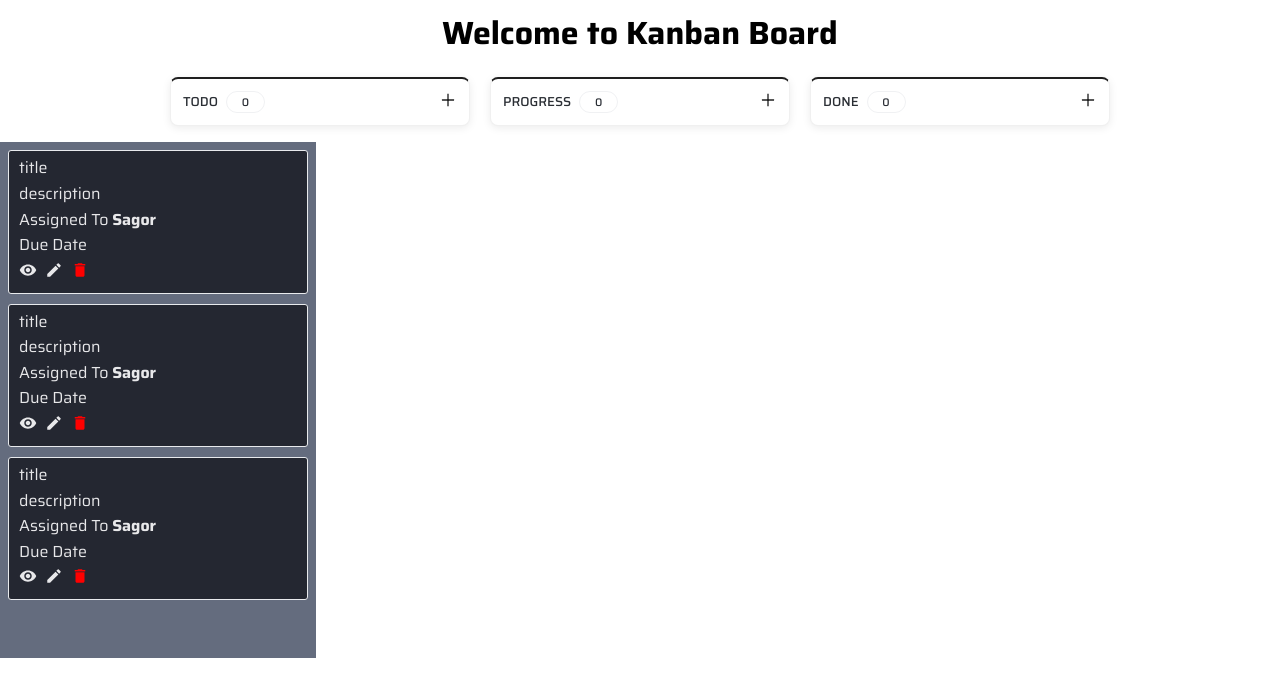
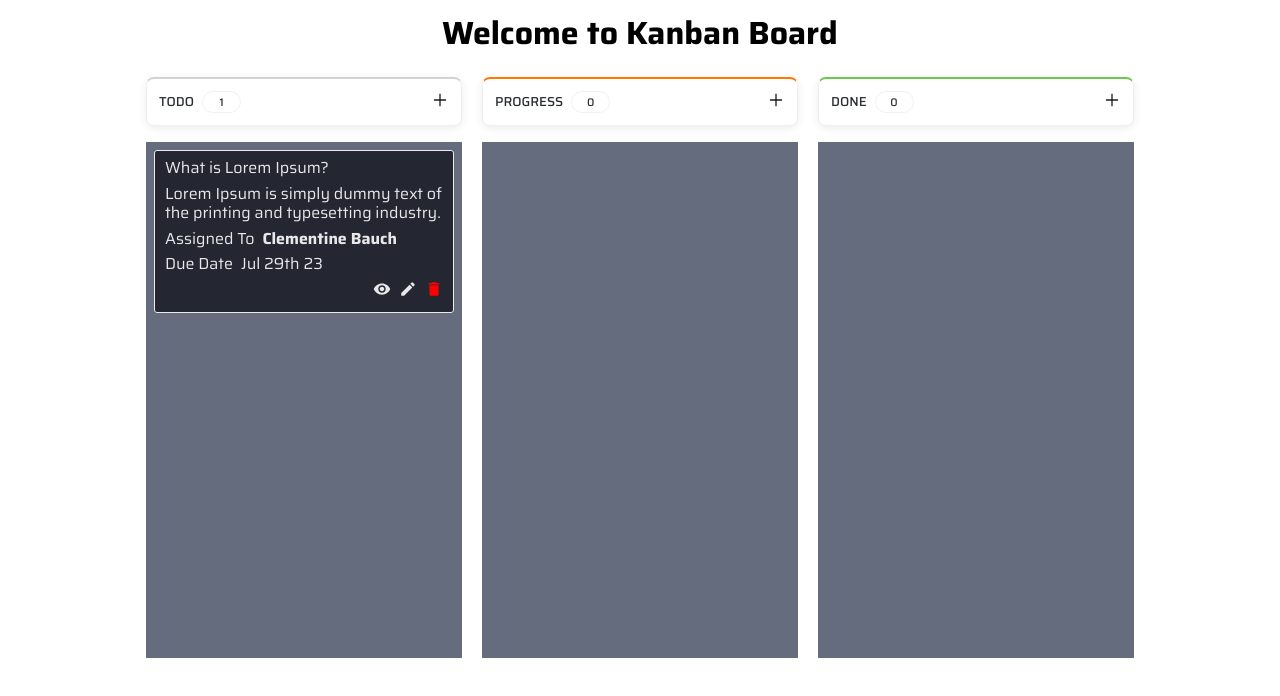
Before and after one commit to sagorpaul142/kanban_board, a React (Vite) app: page / in a window 1280 px wide. Shown: the top 696 px of the page. Built offline with nearby package versions, Linux system fonts and the light colour scheme.

Commit message:
data show and drag and drop complete

```diff
--- a/src/Context/GlobalContext.jsx
+++ b/src/Context/GlobalContext.jsx
@@ -1,12 +1,22 @@
 import {createContext, useState} from "react";
 import {DONE, IN_PROGRESS, TO_DO} from "../utils/helper.js";
+import {v4 as uuid} from "uuid";
 
 export const todoContext = createContext()
 
 const initialData = {
     "todo": {
         name: TO_DO,
-        items: [],
+        items: [
+            {
+                id: uuid(),
+                title: 'What is Lorem Ipsum?',
+                status: 'todo',
+                description: 'Lorem Ipsum is simply dummy text of the printing and typesetting industry.',
+                due_date: "2023-07-29",
+                assigned_to: 'clementine_bauch'
+            }
+        ],
         color: 'rgb(211, 211, 211)'
     },
     "progress": {
@@ -22,9 +32,9 @@ const initialData = {
 }
 
 function GlobalContext({children}) {
-    const [todo, setTodo] = useState(initialData)
+    const [todos, setTodos] = useState(initialData)
     return (
-        <todoContext.Provider value={{todo, setTodo}}>
+        <todoContext.Provider value={{todos, setTodos}}>
             {children}
         </todoContext.Provider>
     );
--- a/src/components/Header/Header.jsx
+++ b/src/components/Header/Header.jsx
@@ -2,9 +2,12 @@ import {Card} from "antd";
 import {AiOutlinePlus} from "react-icons/ai";
 import "./static/Header.css"
 
-function Header({title, numberOfTodo = 0}) {
+function Header({title, color, status, numberOfTodo = 0}) {
     return (
-        <Card className={"header"}>
+        <Card
+            className={"header"}
+            style={{borderTopColor: color}}
+        >
             <div className="header_section">
                 <div className={'title'}>
                     {title}
--- a/src/components/Header/static/Header.css
+++ b/src/components/Header/static/Header.css
@@ -1,5 +1,5 @@
 .header {
-    width: 300px;
+    width: 316px;
     padding: 12px;
     border-top: 2px solid;
     box-shadow: 0 calc(2 / 16 * 1rem) calc(8 / 16 * 1rem) rgba(0, 0, 0, .08);
--- a/src/components/KanbanBoard/KanbanBoard.jsx
+++ b/src/components/KanbanBoard/KanbanBoard.jsx
@@ -1,17 +1,83 @@
-import React from 'react';
+import React, {useContext} from 'react';
 import Header from "../Header/Header.jsx";
 import "./static/KanbanBoard.css"
 import TaskList from "../TaskList/TaskList.jsx";
+import {DragDropContext, Droppable} from "react-beautiful-dnd";
+import {todoContext} from "../../Context/GlobalContext.jsx";
+import {DONE, IN_PROGRESS, TO_DO} from "../../utils/helper.js";
 
 function KanbanBoard() {
+    const {todos, setTodos} = useContext(todoContext)
+    console.log(todos)
+    const onDragEnd = (result, columns, setColumns) => {
+        if (!result.destination) return;
+        const {source, destination} = result;
+
+        if (source.droppableId !== destination.droppableId) {
+            const sourceColumn = columns[source.droppableId];
+            const destColumn = columns[destination.droppableId];
+            const sourceItems = [...sourceColumn.items];
+            const destItems = [...destColumn.items];
+            const [removed] = sourceItems.splice(source.index, 1);
+            destItems.splice(destination.index, 0, removed);
+
+            if (destColumn.name === IN_PROGRESS) {
+                removed.status = IN_PROGRESS
+            } else if (destColumn.name === TO_DO) {
+                removed.status = TO_DO
+            } else if (destColumn.name === DONE) {
+                removed.status = DONE
+            }
+            setColumns({
+                ...columns,
+                [source.droppableId]: {
+                    ...sourceColumn,
+                    items: sourceItems
+                },
+                [destination.droppableId]: {
+                    ...destColumn,
+                    items: destItems
+                }
+            });
+        } else {
+            const column = todos[source.droppableId];
+            const copiedItems = [...column.items];
+            const [removed] = copiedItems.splice(source.index, 1);
+            copiedItems.splice(destination.index, 0, removed);
+            setTodos({
+                ...columns,
+                [source.droppableId]: {
+                    ...column,
+                    items: copiedItems
+                }
+            });
+        }
+    }
+
     return (
         <div>
             <div className="kanban_column">
-                <Header title={"Todo"} numberOfTodo={0}/>
-                <Header title={"Progress"} numberOfTodo={0}/>
-                <Header title={"Done"} numberOfTodo={0}/>
+                <DragDropContext
+                    onDragEnd={result => onDragEnd(result, todos, setTodos)}
+                >
+                    {
+                        Object.entries(todos).map(([columnId, column], index) => {
+                            return (
+                                <div key={index}>
+                                    <Header
+                                        title={column.name}
+                                        color={column.color}
+                                        numberOfTodo={column?.items?.length}
+                                        status={column.name === TO_DO ? 'todo' : column.name === IN_PROGRESS ? "in_progress" : 'done'}
+                                    />
+                                    <TaskList columnId={columnId} column={column}/>
+                                </div>
+                            )
+                        })
+                    }
+
+                </DragDropContext>
             </div>
-            <TaskList/>
         </div>
     );
 }
--- a/src/components/Task/Task.jsx
+++ b/src/components/Task/Task.jsx
@@ -1,14 +1,32 @@
 import {Space} from "antd";
 import {MdDelete, MdModeEditOutline, MdRemoveRedEye} from "react-icons/md";
 import "./static/Task.css"
+import {users} from "../../utils/users.js";
+import moment from "../../utils/moment.js";
 
-function Task({}) {
+function Task({task}) {
     return (
         <div className={'cursor-grab task_section'}>
-            <div className="task_title">title</div>
-            <div className="task_description">description</div>
-            <div className="assign_to">Assigned To <strong>Sagor</strong></div>
-            <div className="due_date">Due Date</div>
+            <div className="task_title">{task?.title}</div>
+            <div className="task_description">{task?.description}</div>
+            <div className="assign_to">
+                Assigned To
+                <strong className="ml-2">
+                    {
+                        users.map((user) => (
+                            user.value === task?.assigned_to ? user.label : null
+                        ))
+                    }
+                </strong>
+            </div>
+            <div className="due_date">
+                Due Date
+                <span className="ml-2">
+                    {
+                        moment(task?.due_date).format("MMM Do YY")
+                    }
+                </span>
+            </div>
             <Space className="w-100 justify-end">
                 <MdRemoveRedEye size={18} className={'cursor-pointer'}/>
                 <MdModeEditOutline size={18} className={'cursor-pointer'}/>
--- a/src/components/TaskList/TaskList.jsx
+++ b/src/components/TaskList/TaskList.jsx
@@ -1,15 +1,53 @@
 import React from 'react';
 import Task from "../Task/Task.jsx";
 import "./static/TaskList.css"
+import {Draggable, Droppable} from "react-beautiful-dnd";
 
-function TaskList() {
+function TaskList({columnId, column}) {
     return (
-        <div className="mt-4 task_list_column">
-            <Task />
-            <Task />
-            <Task />
-        </div>
+        <Droppable droppableId={columnId}>
+            {(provided, snapshot) => (
+                <div
+                    {...provided.droppableProps}
+                    ref={provided.innerRef}
+                    className="mt-4 task_list_column"
+                >
+                    {
+                        column.items.map((item, index) => (
+                            <Draggable
+                                key={item.id}
+                                draggableId={item.id}
+                                index={index}
+                            >
+                                {
+                                    (provided, snapshot) => (
+                                        <div
+                                            ref={provided.innerRef}
+                                            {...provided.draggableProps}
+                                            {...provided.dragHandleProps}
+                                            style={{
+                                                backgroundColor: snapshot.isDragging ? "#263B4A" : "#456C86",
+                                                ...provided.draggableProps.style
+                                            }}
+                                        >
+                                            <Task task={item}/>
+                                        </div>
+
+                                    )}
+
+                            </Draggable>
+                        ))
+                    }
+                </div>
+            )
+            }
+        </Droppable>
+
     );
 }
 
 export default TaskList;
+
+//                                     <div className="mt-4 task_list_column">
+//     <Task />
+// </div>
--- a/src/index.css
+++ b/src/index.css
@@ -20,6 +20,14 @@ body {
     font-family: 'Saira', sans-serif;
 }
 
+.w-100 {
+    width: 100%;
+}
+
+.justify-end {
+    justify-content: flex-end;
+}
+
 .text-center {
     text-align: center;
 }
@@ -32,6 +40,10 @@ body {
     cursor: grab;
 }
 
-.mt-4{
+.mt-4 {
     margin-top: 1rem;
 }
+
+.ml-2 {
+    margin-left: 0.5rem;
+}
--- a/src/main.jsx
+++ b/src/main.jsx
@@ -4,7 +4,7 @@ import App from './App'
 import './index.css'
 
 ReactDOM.createRoot(document.getElementById('root')).render(
-  <React.StrictMode>
+  // <React.StrictMode>
     <App />
-  </React.StrictMode>
+  // </React.StrictMode>
 )
```
